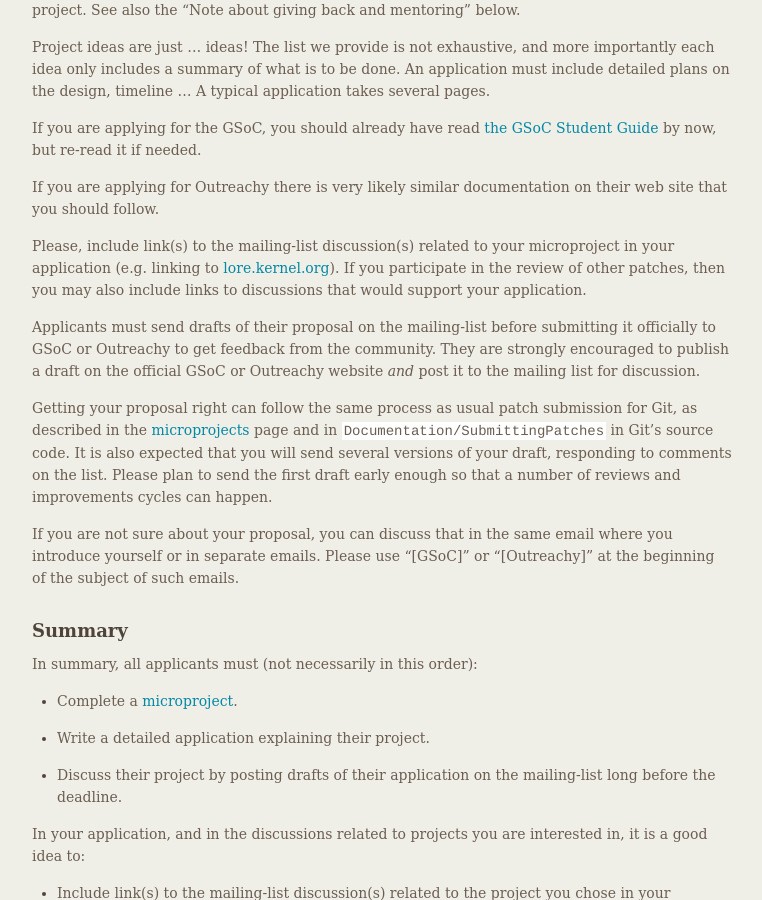
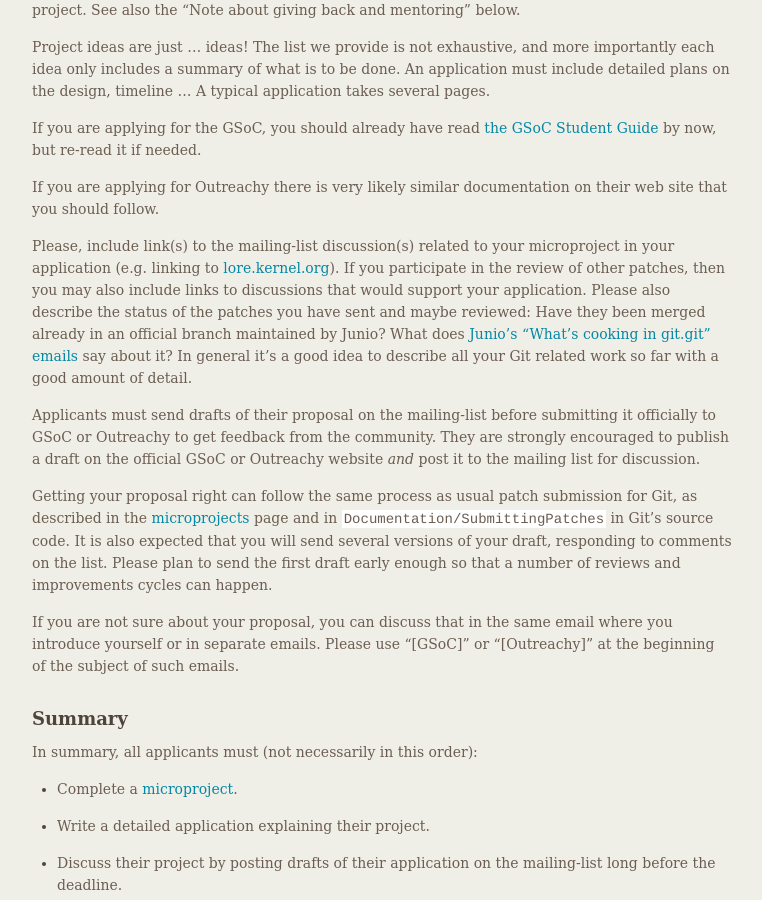
Before and after one commit to git/git.github.io, a Jekyll site: the page built from General-Application-Information.md, in a window 1280 px wide and 900 px high, scrolled down 654 px. Shown: the whole window, without its empty margins (377-1139 px from the left). Built offline with Jekyll 4.4.1, drawn with Linux system fonts in a browser that asks for light colours.

Commit message:
General-Application: suggest more details in applications

```diff
--- a/General-Application-Information.md
+++ b/General-Application-Information.md
@@ -57,9 +57,14 @@
 
 Please, include link(s) to the mailing-list discussion(s) related to
 your microproject in your application (e.g. linking to
-[lore.kernel.org](https://lore.kernel.org/git/)). If you
-participate in the review of other patches, then you may also include
-links to discussions that would support your application.
+[lore.kernel.org](https://lore.kernel.org/git/)). If you participate
+in the review of other patches, then you may also include links to
+discussions that would support your application. Please also describe
+the status of the patches you have sent and maybe reviewed: Have they
+been merged already in an official branch maintained by Junio? What
+does [Junio's "What's cooking in git.git" emails](https://lore.kernel.org/git/?q=s%3A%22What%27s+cooking+in+git.git%22)
+say about it? In general it's a good idea to describe all your Git
+related work so far with a good amount of detail.
 
 Applicants must send drafts of their proposal on the mailing-list
 before submitting it officially to GSoC or Outreachy to get feedback
```
